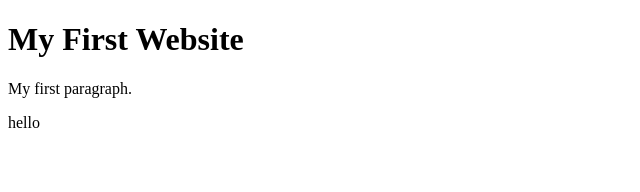
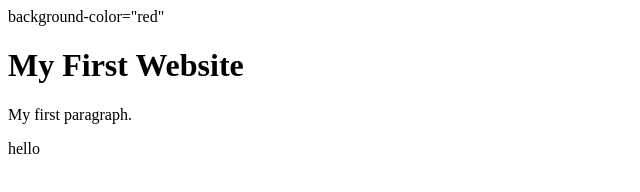
Before and after one commit to Engbakri/codersrank-template-br6bpx, a website: page index.html in a window 1280 px wide. Shown: the whole page, without its empty margins (0-640 px from the left). Drawn offline with Linux system fonts and the light colour scheme.

Commit message:
1 file modified

```diff
--- a/index.html
+++ b/index.html
@@ -3,7 +3,7 @@
   <head>
     <title>Page Title</title>
   </head>
-  <body>
+  <body> background-color="red"
 
     <h1>My First Website</h1>
     <p>My first paragraph.</p>
```
